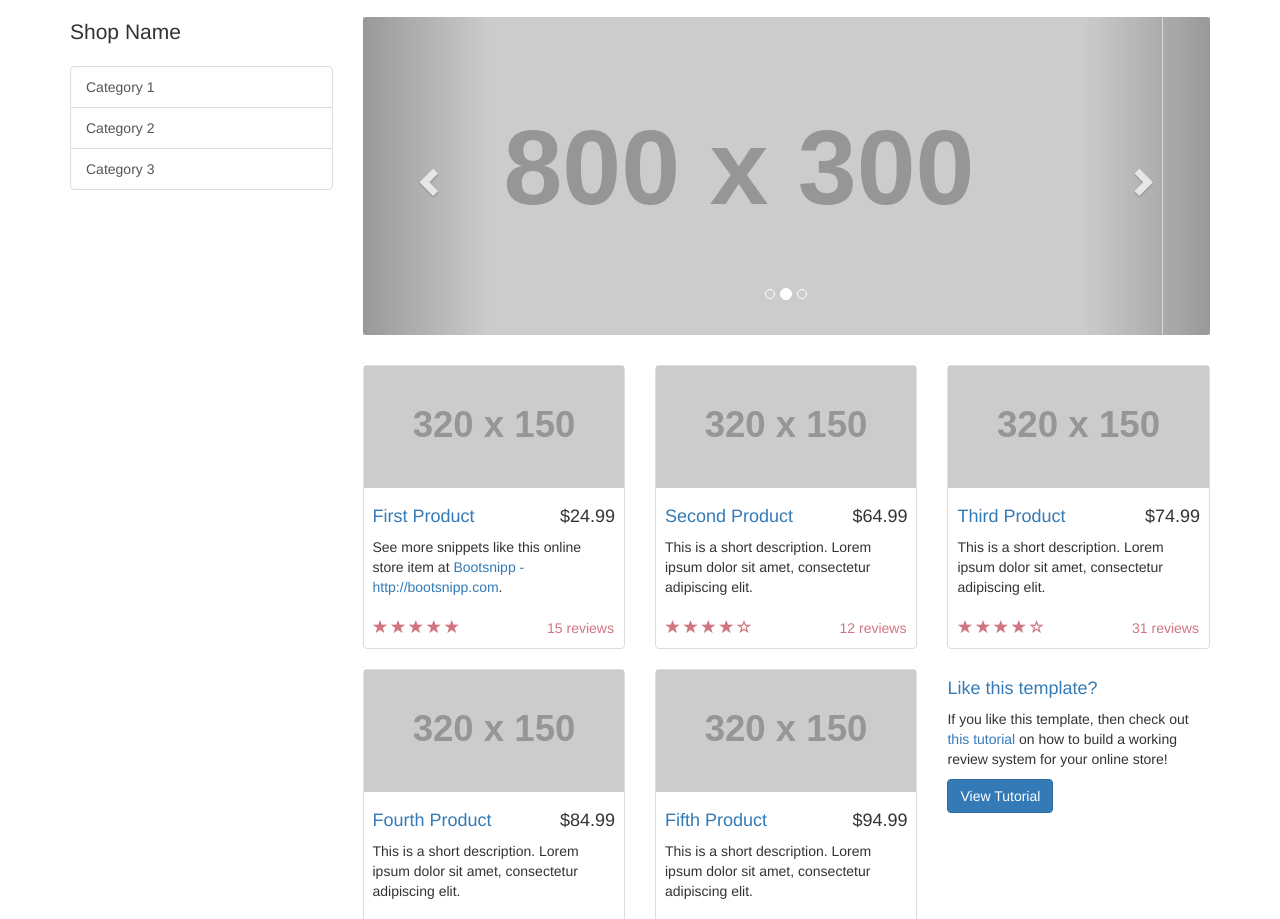
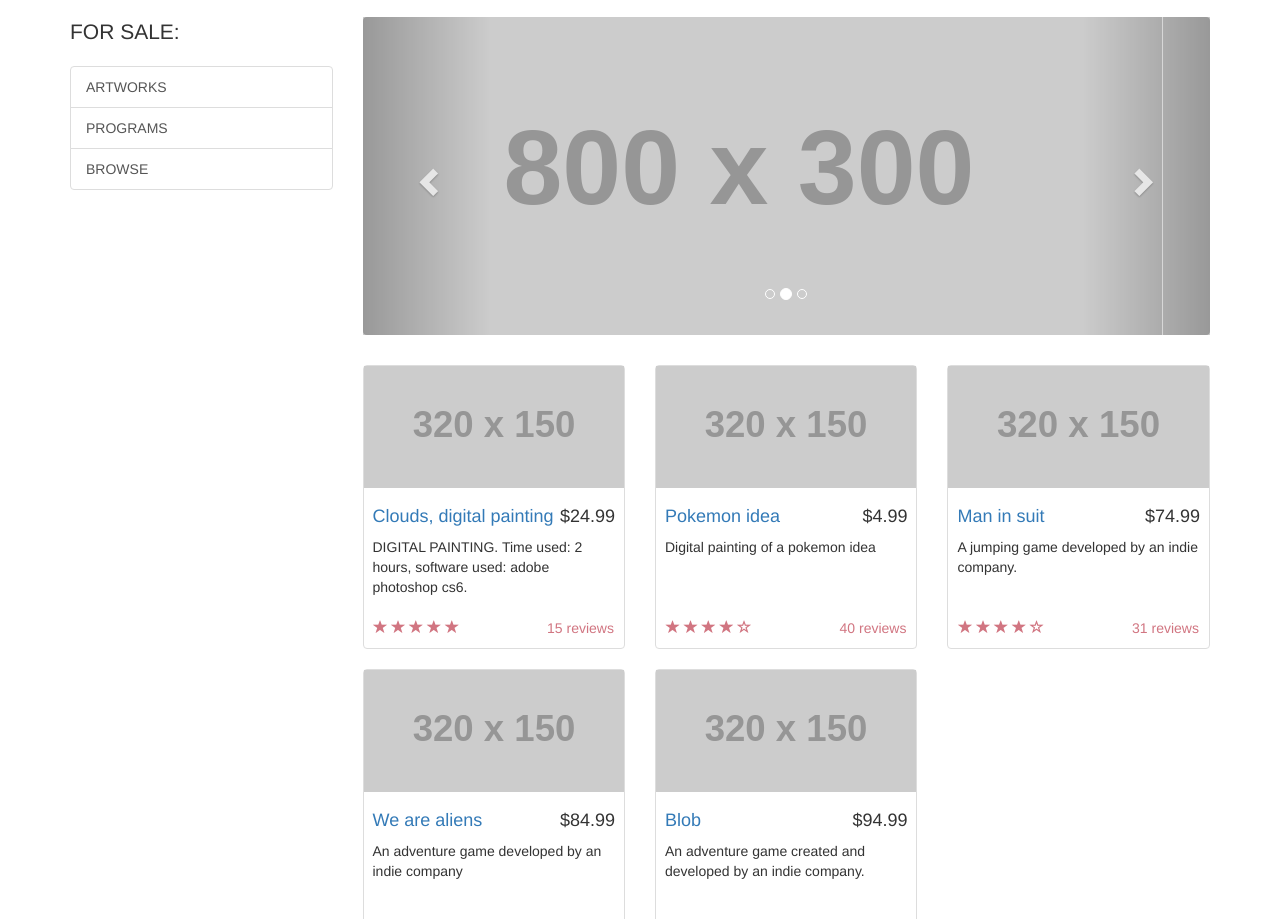
Before and after one commit to warrensimpadua/finals3.github.io, a plain HTML site: page index.html in a window 1280 px wide. Shown: the part 53-972 px from the top of the page. Drawn offline with Linux system fonts and the light colour scheme; placeholder pictures from the web are drawn by us.

Commit message:
Update index.html

```diff
--- a/index.html
+++ b/index.html
@@ -9,7 +9,7 @@
     <meta name="description" content="">
     <meta name="author" content="">
 
-    <title>Shop Homepage - Start Bootstrap Template</title>
+    <title>9MUSEUM</title>
 
     <!-- Bootstrap Core CSS -->
     <link href="css/bootstrap.min.css" rel="stylesheet">
@@ -39,7 +39,7 @@
                     <span class="icon-bar"></span>
                     <span class="icon-bar"></span>
                 </button>
-                <a class="navbar-brand" href="#">Start Bootstrap</a>
+                <a class="navbar-brand" href="#">9MUSEUM</a>
             </div>
             <!-- Collect the nav links, forms, and other content for toggling -->
             <div class="collapse navbar-collapse" id="bs-example-navbar-collapse-1">
@@ -66,11 +66,11 @@
         <div class="row">
 
             <div class="col-md-3">
-                <p class="lead">Shop Name</p>
+                <p class="lead">FOR SALE:</p>
                 <div class="list-group">
-                    <a href="#" class="list-group-item">Category 1</a>
-                    <a href="#" class="list-group-item">Category 2</a>
-                    <a href="#" class="list-group-item">Category 3</a>
+                    <a href="#" class="list-group-item">ARTWORKS</a>
+                    <a href="#" class="list-group-item">PROGRAMS</a>
+                    <a href="#" class="list-group-item">BROWSE</a>
                 </div>
             </div>
 
@@ -114,9 +114,9 @@
                             <img src="http://placehold.it/320x150" alt="">
                             <div class="caption">
                                 <h4 class="pull-right">$24.99</h4>
-                                <h4><a href="#">First Product</a>
+                                <h4><a href="#">Clouds, digital painting</a>
                                 </h4>
-                                <p>See more snippets like this online store item at <a target="_blank" href="http://www.bootsnipp.com">Bootsnipp - http://bootsnipp.com</a>.</p>
+                                <p>DIGITAL PAINTING. Time used: 2 hours, software used: adobe photoshop cs6.</p>
                             </div>
                             <div class="ratings">
                                 <p class="pull-right">15 reviews</p>
@@ -135,13 +135,13 @@
                         <div class="thumbnail">
                             <img src="http://placehold.it/320x150" alt="">
                             <div class="caption">
-                                <h4 class="pull-right">$64.99</h4>
-                                <h4><a href="#">Second Product</a>
+                                <h4 class="pull-right">$4.99</h4>
+                                <h4><a href="#">Pokemon idea</a>
                                 </h4>
-                                <p>This is a short description. Lorem ipsum dolor sit amet, consectetur adipiscing elit.</p>
+                                <p>Digital painting of a pokemon idea</p>
                             </div>
                             <div class="ratings">
-                                <p class="pull-right">12 reviews</p>
+                                <p class="pull-right">40 reviews</p>
                                 <p>
                                     <span class="glyphicon glyphicon-star"></span>
                                     <span class="glyphicon glyphicon-star"></span>
@@ -158,9 +158,9 @@
                             <img src="http://placehold.it/320x150" alt="">
                             <div class="caption">
                                 <h4 class="pull-right">$74.99</h4>
-                                <h4><a href="#">Third Product</a>
+                                <h4><a href="#">Man in suit</a>
                                 </h4>
-                                <p>This is a short description. Lorem ipsum dolor sit amet, consectetur adipiscing elit.</p>
+                                <p>A jumping game developed by an indie company.</p>
                             </div>
                             <div class="ratings">
                                 <p class="pull-right">31 reviews</p>
@@ -180,9 +180,9 @@
                             <img src="http://placehold.it/320x150" alt="">
                             <div class="caption">
                                 <h4 class="pull-right">$84.99</h4>
-                                <h4><a href="#">Fourth Product</a>
+                                <h4><a href="#">We are aliens</a>
                                 </h4>
-                                <p>This is a short description. Lorem ipsum dolor sit amet, consectetur adipiscing elit.</p>
+                                <p>An adventure game developed by an indie company</p>
                             </div>
                             <div class="ratings">
                                 <p class="pull-right">6 reviews</p>
@@ -202,9 +202,9 @@
                             <img src="http://placehold.it/320x150" alt="">
                             <div class="caption">
                                 <h4 class="pull-right">$94.99</h4>
-                                <h4><a href="#">Fifth Product</a>
+                                <h4><a href="#">Blob</a>
                                 </h4>
-                                <p>This is a short description. Lorem ipsum dolor sit amet, consectetur adipiscing elit.</p>
+                                <p>An adventure game created and developed by an indie company.</p>
                             </div>
                             <div class="ratings">
                                 <p class="pull-right">18 reviews</p>
@@ -218,14 +218,6 @@
                             </div>
                         </div>
                     </div>
-
-                    <div class="col-sm-4 col-lg-4 col-md-4">
-                        <h4><a href="#">Like this template?</a>
-                        </h4>
-                        <p>If you like this template, then check out <a target="_blank" href="http://maxoffsky.com/code-blog/laravel-shop-tutorial-1-building-a-review-system/">this tutorial</a> on how to build a working review system for your online store!</p>
-                        <a class="btn btn-primary" target="_blank" href="http://maxoffsky.com/code-blog/laravel-shop-tutorial-1-building-a-review-system/">View Tutorial</a>
-                    </div>
-
                 </div>
 
             </div>
@@ -243,7 +235,7 @@
         <footer>
             <div class="row">
                 <div class="col-lg-12">
-                    <p>Copyright &copy; Your Website 2014</p>
+                    <p>Copyright 9MUSEUM 2016</p>
                 </div>
             </div>
         </footer>
```
